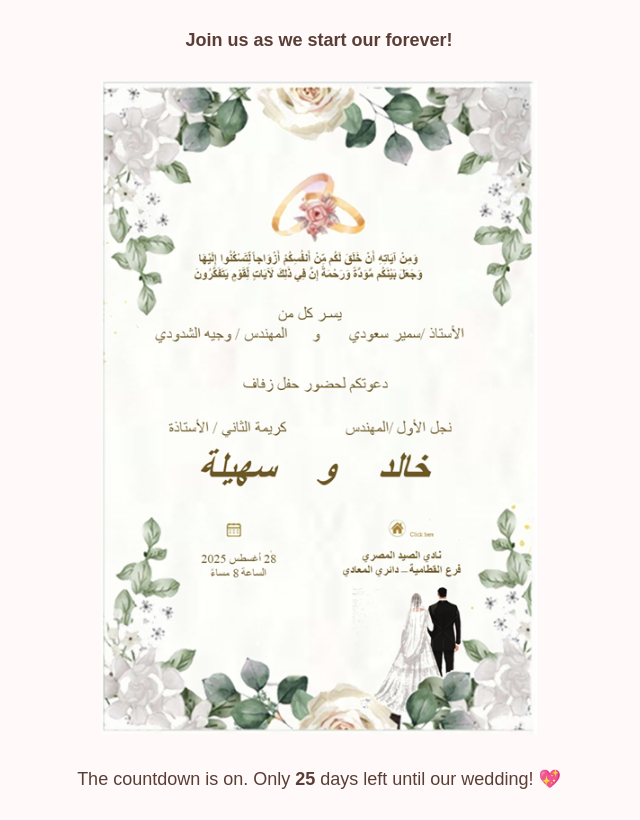
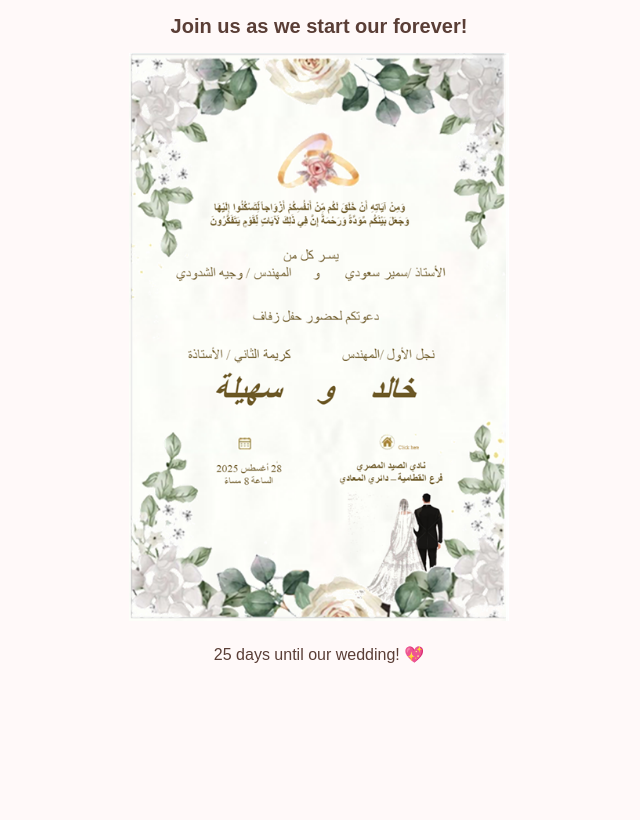
Before and after one commit to KSEG90/Wedding_invitationAR, a plain HTML site: page index.html in a window 1280 px wide. Shown: the whole page, without its empty margins (321-961 px from the left). Drawn offline with Linux system fonts and the light colour scheme.

Commit message:
Update index.html

```diff
--- a/index.html
+++ b/index.html
@@ -1,6 +1,7 @@
 <!DOCTYPE html>
 <html>
 <head>
+  <meta name="viewport" content="width=device-width, initial-scale=1.0">
   <title>Our Wedding Countdown</title>
   <style>
     body {
@@ -8,37 +9,37 @@
       text-align: center;
       background: #fff9f9;
       color: #5a3e36;
-	  max-width: 600px; /*Narrower webpage*/
-	  margin: 0 auto;
-	  padding: 20px;
+      max-width: 100%;
+      margin: 0 auto;
+      padding: 10px;
+      box-sizing: border-box;
     }
     h1 {
-      font-size: 18px; /* Reduced from default size */
-      margin: 10px 0; /* Adjusted margin */
+      font-size: 20px;
+      margin: 5px 0;
     }
     .invite-container {
-      position: relative; /* Add this */
-      display: inline-block; /* Add this */
-      margin: 20px auto; /* Keeps your original margin */
+      position: relative;
+      display: inline-block;
+      margin: 10px auto;
     }
     .invite-img {
-      width: 90%;
-      max-width: 600px;
-      /* Remove margin: 20px auto; since it's now on the container */
+      width: 95%;
+      max-width: 400px;
     }
     .countdown {
-      font-size: 18px;
-      margin: 10px;
+      font-size: 16px;
+      margin: 10px 0;
+      padding: 0 10px;
     }
-    /* Add this new class for the clickable area */
     .clickable-area {
       position: absolute;
-      top: 71%; /* Adjust this to match your "Click Here" text position */
+      top: 71%;
       left: 65%;
-      width: 110px; /* Adjust to cover your text width */
-      height: 60px; /* Adjust to cover your text height */
+      width: 110px;
+      height: 60px;
       transform: translate(-50%, -50%);
-      opacity: 0; /* Makes it invisible */
+      opacity: 0;
       cursor: pointer;
     }
   </style>
@@ -46,7 +47,6 @@
 <body>
   <h1>Join us as we start our forever!</h1>
 
-  <!-- Wrap your image in a container and add the clickable link -->
   <div class="invite-container">
     <img class="invite-img" src="Wedding invitationAR.png" alt="Wedding invitation">
     <a href="https://maps.app.goo.gl/QXzkr15WgTJQSrPn7" class="clickable-area"></a>
@@ -55,8 +55,7 @@
   <div class="countdown" id="countdown"></div>
 
   <script>
-    // SET YOUR WEDDING DATE HERE (YYYY-MM-DD)
-    const weddingDate = new Date("2025-08-28").getTime(); // ⚠️ CHANGE THIS DATE!
+    const weddingDate = new Date("2025-08-28").getTime();
 
     function updateCountdown() {
       const now = new Date().getTime();
@@ -64,11 +63,11 @@
       const days = Math.floor(diff / (1000 * 60 * 60 * 24));
 
       document.getElementById("countdown").innerHTML =
-        `The countdown is on. Only <strong>${days}</strong> days left until our wedding! 💖`;
+        `${days} days until our wedding! 💖`;
     }
 
-    updateCountdown(); // Run once immediately
-    setInterval(updateCountdown, 86400000); // Update every 24 hours
+    updateCountdown();
+    setInterval(updateCountdown, 86400000);
   </script>
 </body>
 </html>
```
